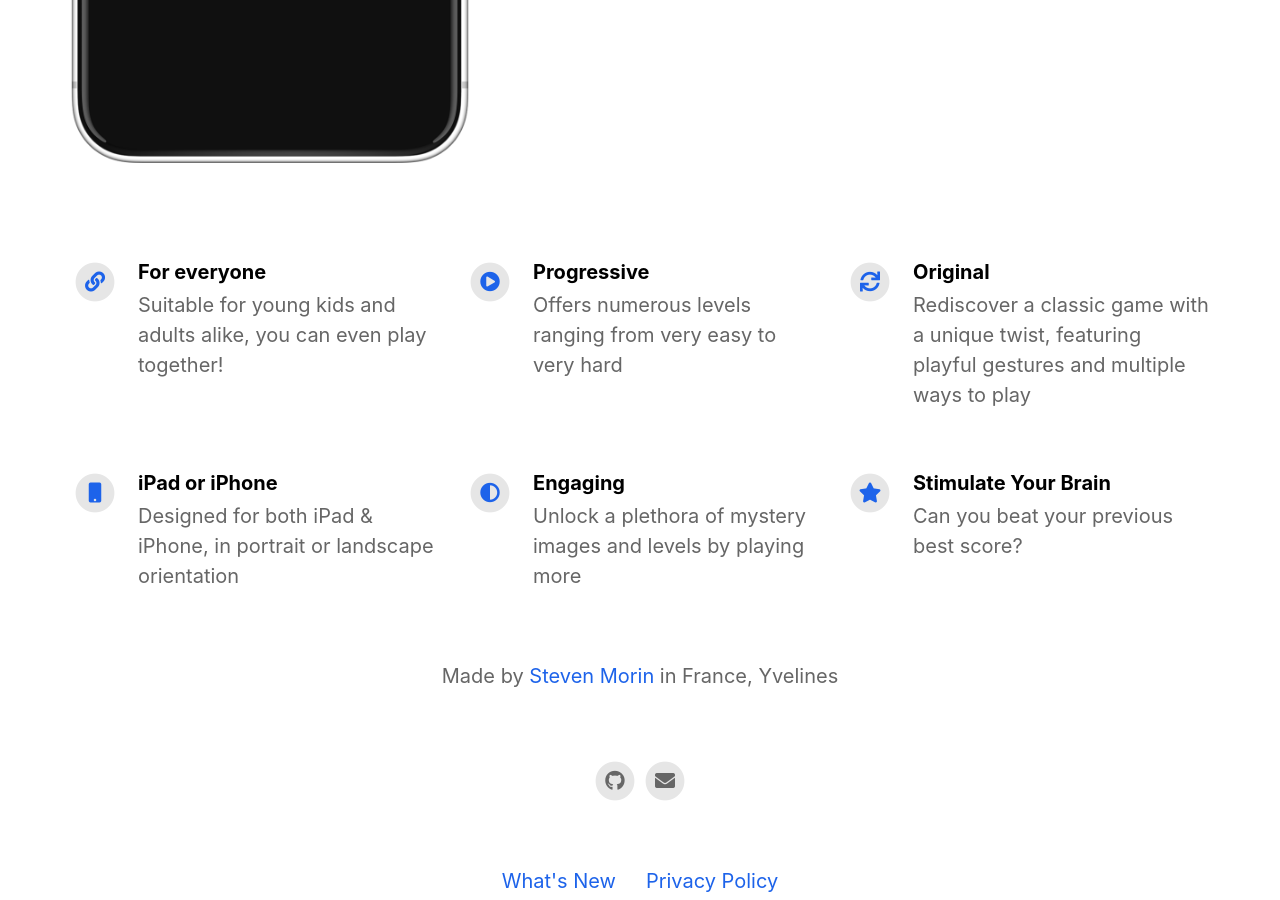
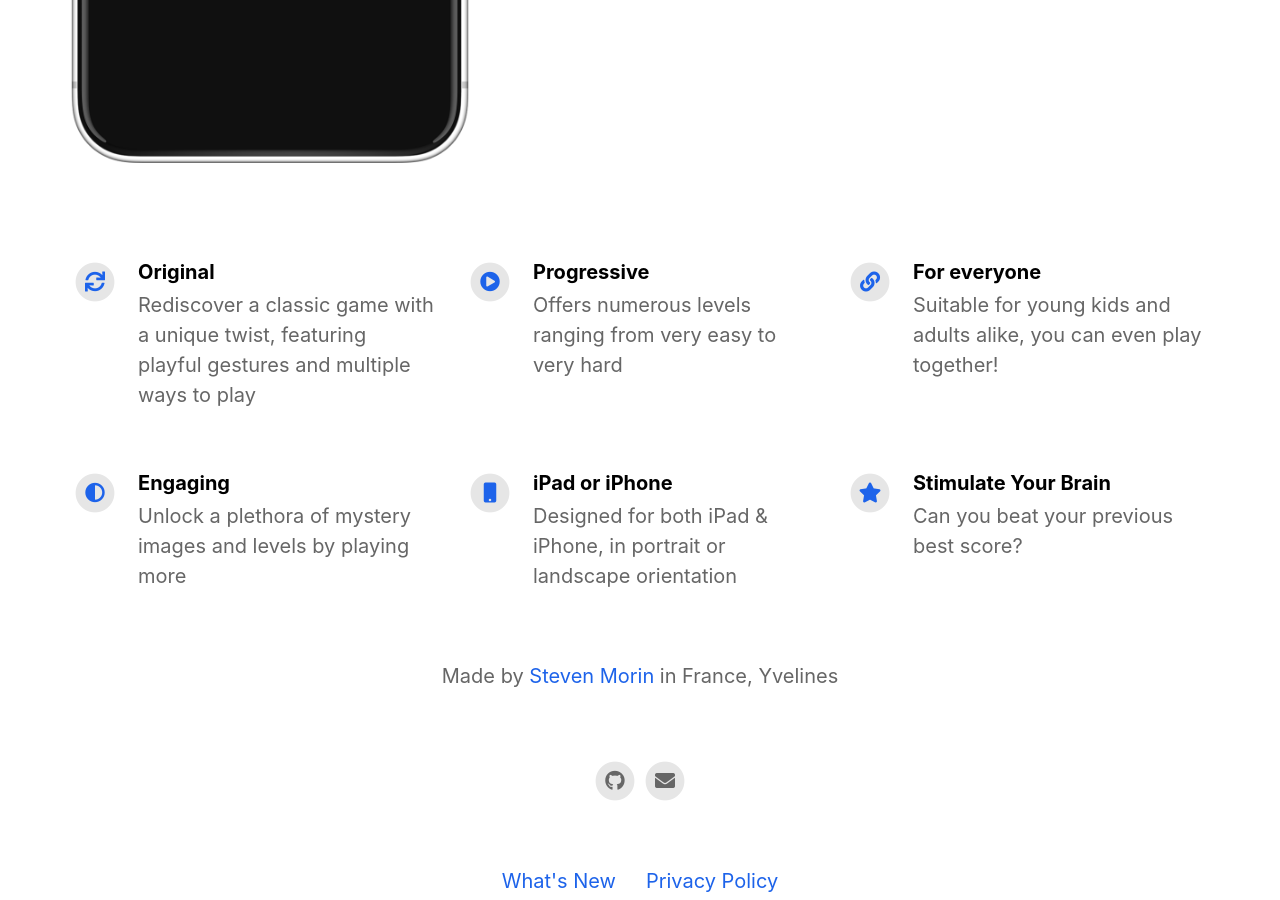
Before and after one commit to Mousquetaire-Softwares/FlipMe, a Jekyll site: the page built from index.html, in a window 1280 px wide and 900 px high, scrolled down 822 px. Built offline with Jekyll 4.4.1, drawn with Linux system fonts in a browser that asks for light colours; nearby versions of some CDN libraries.

Commit message:
Feature list update (reordering)

```diff
--- a/_config.yml
+++ b/_config.yml
@@ -36,25 +36,25 @@ github_username                           : stvim
 # Feature List                            Edit, add or remove features to be presented.
 features                                  :
 
-  - title                                 : For everyone
-    description                           : Suitable for young kids and adults alike, you can even play together!
-    fontawesome_icon_name                 : link
+  - title                                 : Original
+    description                           : Rediscover a classic game with a unique twist, featuring playful gestures and multiple ways to play
+    fontawesome_icon_name                 : sync
 
   - title                                 : Progressive
     description                           : Offers numerous levels ranging from very easy to very hard
     fontawesome_icon_name                 : play-circle
 
-  - title                                 : Original
-    description                           : Rediscover a classic game with a unique twist, featuring playful gestures and multiple ways to play
-    fontawesome_icon_name                 : sync
+  - title                                 : For everyone
+    description                           : Suitable for young kids and adults alike, you can even play together!
+    fontawesome_icon_name                 : link
+
+  - title                                 : Engaging
+    description                           : Unlock a plethora of mystery images and levels by playing more
+    fontawesome_icon_name                 : adjust
 
   - title                                 : iPad or iPhone
     description                           : Designed for both iPad & iPhone, in portrait or landscape orientation
     fontawesome_icon_name                 : mobile
-
-  - title                                 : Engaging
-    description                           : Unlock a plethora of mystery images and levels by playing more
-    fontawesome_icon_name                 : adjust
 
   - title                                 : Stimulate Your Brain
     description                           : Can you beat your previous best score?
```
